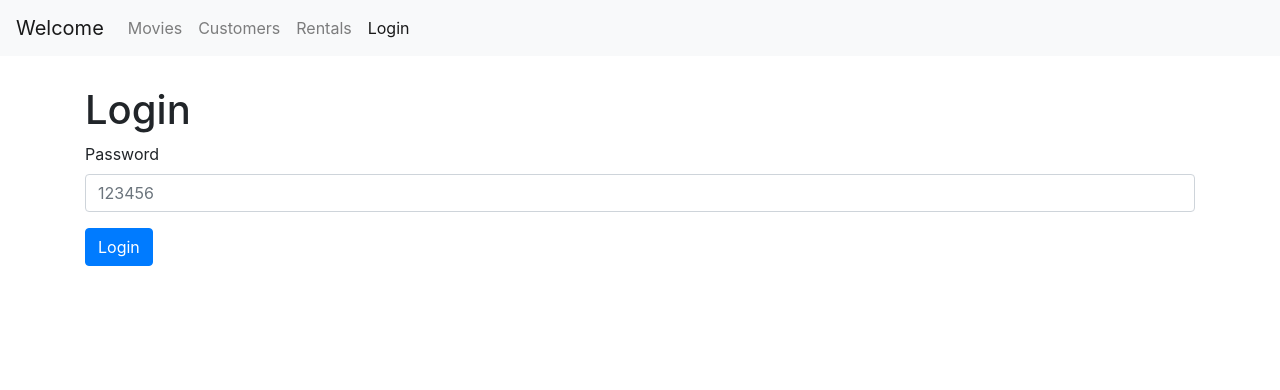
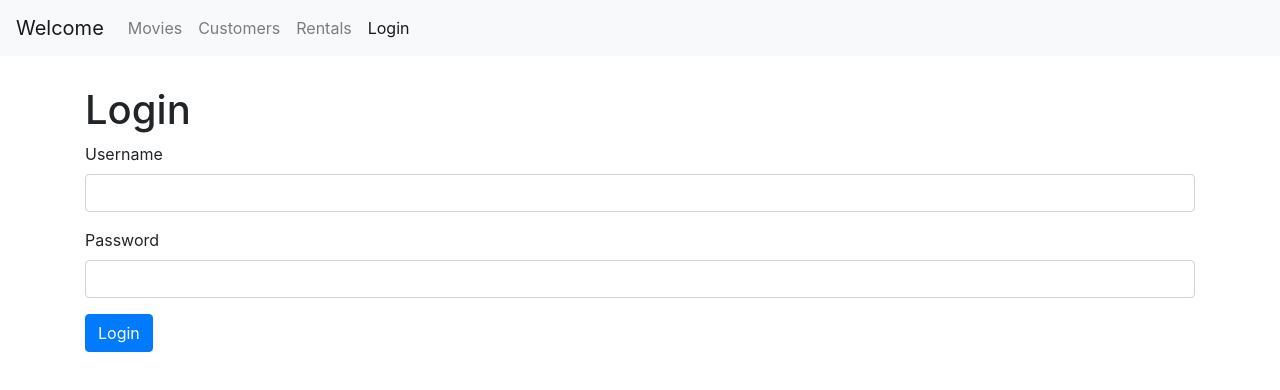
Before and after one commit to matiasg11/firsttry, a React (Create React App) app: page /login in a window 1280 px wide. Shown: the top 390 px of the page. Built offline with nearby package versions, Linux system fonts and the light colour scheme.

Commit message:
Changed login form to render input components

```diff
--- a/src/components/common/input.jsx
+++ b/src/components/common/input.jsx
@@ -5,14 +5,15 @@ const Input = ({ name, label, value, onChange }) => {
         <div className="form-group">
             <label htmlFor={name}>{label}</label>
             <input
-                ref={this.username}
+                // ref={this.username}
                 type="text"
                 className="form-control"
                 onChange={onChange}
                 name={name}
                 value={value}
                 id={name}
-                placeholder="youremail@emailprovider.com"></input>
+                // placeholder="youremail@emailprovider.com"
+            ></input>
         </div>
     );
 };
--- a/src/components/loginForm.jsx
+++ b/src/components/loginForm.jsx
@@ -1,14 +1,23 @@
 import React, { Component } from "react";
+import Input from "./common/input";
 
 class LoginForm extends Component {
     state = {
         account: { username: "", password: "" },
+        errors: {},
     };
+
+    validate = () => {
+        return { username: "Username is required. " };
+    };
+
     handleSubmit = (e) => {
         e.preventDefault(); //Prevents the default behavior which in this case is the submission of the form
 
+        const errors = this.validate();
+        this.setState({ errors });
+        if (errors) return;
         //Call the server and then redirect the user to another place
-        const username = this.username.current.value;
         console.log("Submitted");
     };
 
@@ -25,7 +34,29 @@ class LoginForm extends Component {
             <div>
                 <h1>Login</h1>
                 <form onSubmit={this.handleSubmit}>
-                    <div className="form-group">
+                    <Input
+                        name="username"
+                        value={account.username}
+                        label="Username"
+                        onChange={this.handleChange}
+                    />
+                    <Input
+                        name="password"
+                        value={account.password}
+                        label="Password"
+                        onChange={this.handleChange}
+                    />
+                    <button className="btn btn-primary">Login</button>
+                </form>
+            </div>
+        );
+    }
+}
+
+export default LoginForm;
+
+{
+    /* <div className="form-group">
                         <label htmlFor="password">Password</label>
                         <input
                             ref={this.password}
@@ -36,12 +67,5 @@ class LoginForm extends Component {
                             value={account.password}
                             id="password"
                             placeholder="123456"></input>
-                    </div>
-                    <button className="btn btn-primary">Login</button>
-                </form>
-            </div>
-        );
-    }
+                    </div> */
 }
-
-export default LoginForm;
```
